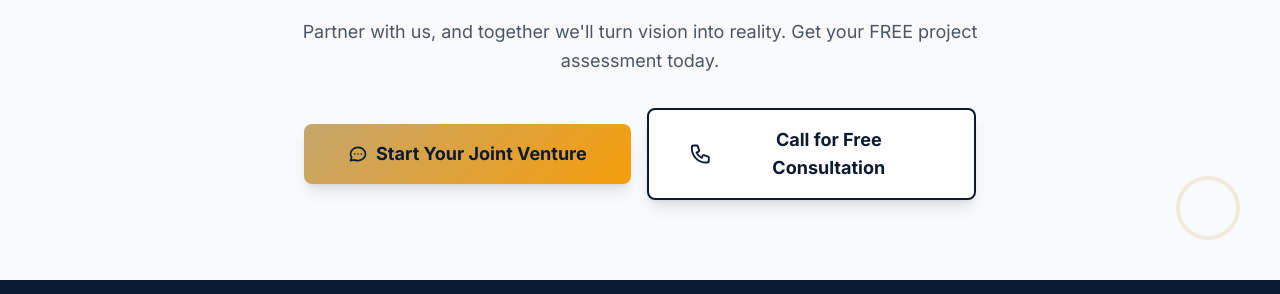
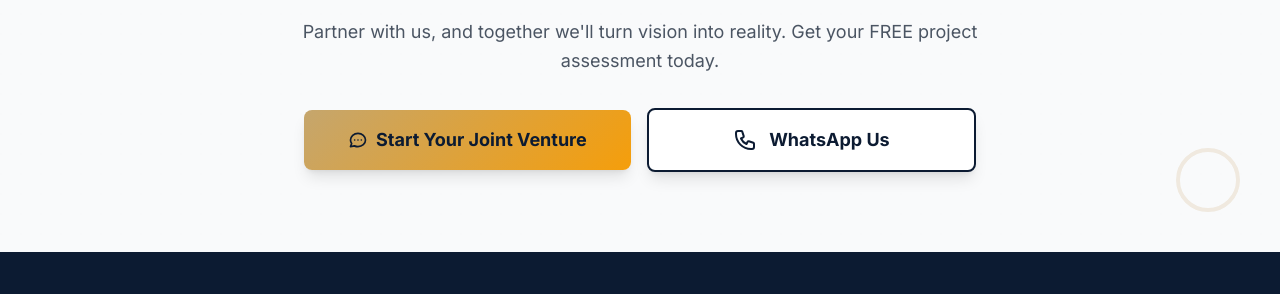
Before and after one commit to dev-tunmise/Mashinc, a website: page mashinc-realty/joint-ventures.html in a window 1280 px wide. Shown: the part 6061-6355 px from the top of the page. Drawn offline with Linux system fonts and the light colour scheme.

Commit message:
Update joint ventures page: change call-to-action text from "Call for Free Consultation" to "WhatsApp Us" for improved user engagement.

```diff
--- a/mashinc-realty/joint-ventures.html
+++ b/mashinc-realty/joint-ventures.html
@@ -530,7 +530,7 @@
                                 <svg class="w-6 h-6 mr-3" fill="none" stroke="currentColor" viewBox="0 0 24 24">
                                     <path stroke-linecap="round" stroke-linejoin="round" stroke-width="2" d="M3 5a2 2 0 012-2h3.28a1 1 0 01.948.684l1.498 4.493a1 1 0 01-.502 1.21l-2.257 1.13a11.042 11.042 0 005.516 5.516l1.13-2.257a1 1 0 011.21-.502l4.493 1.498a1 1 0 01.684.949V19a2 2 0 01-2 2h-1C9.716 21 3 14.284 3 6V5z"></path>
                                 </svg>
-                                <span>Call for Free Consultation</span>
+                                <span>WhatsApp Us</span>
                             </a>
                         </div>
                     </div>
```
Also changed, not shown: mashinc-realty/dist/output.css.
